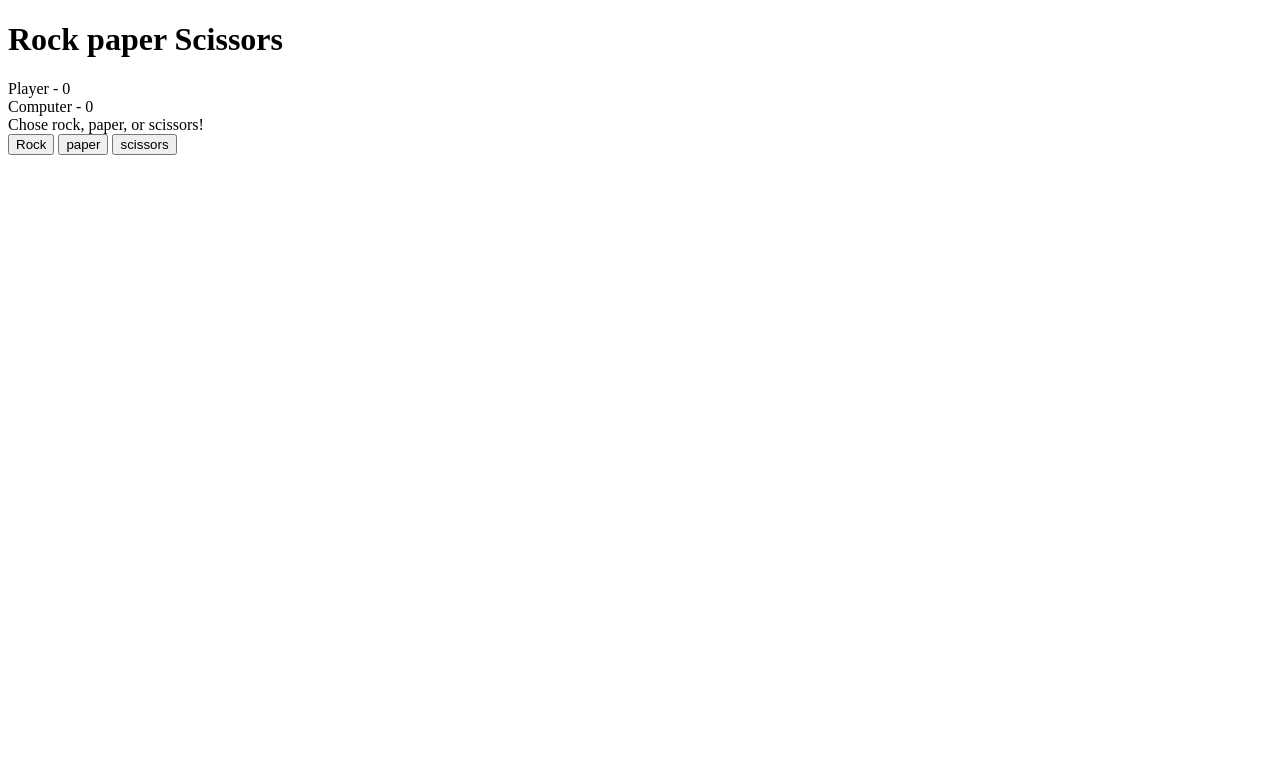
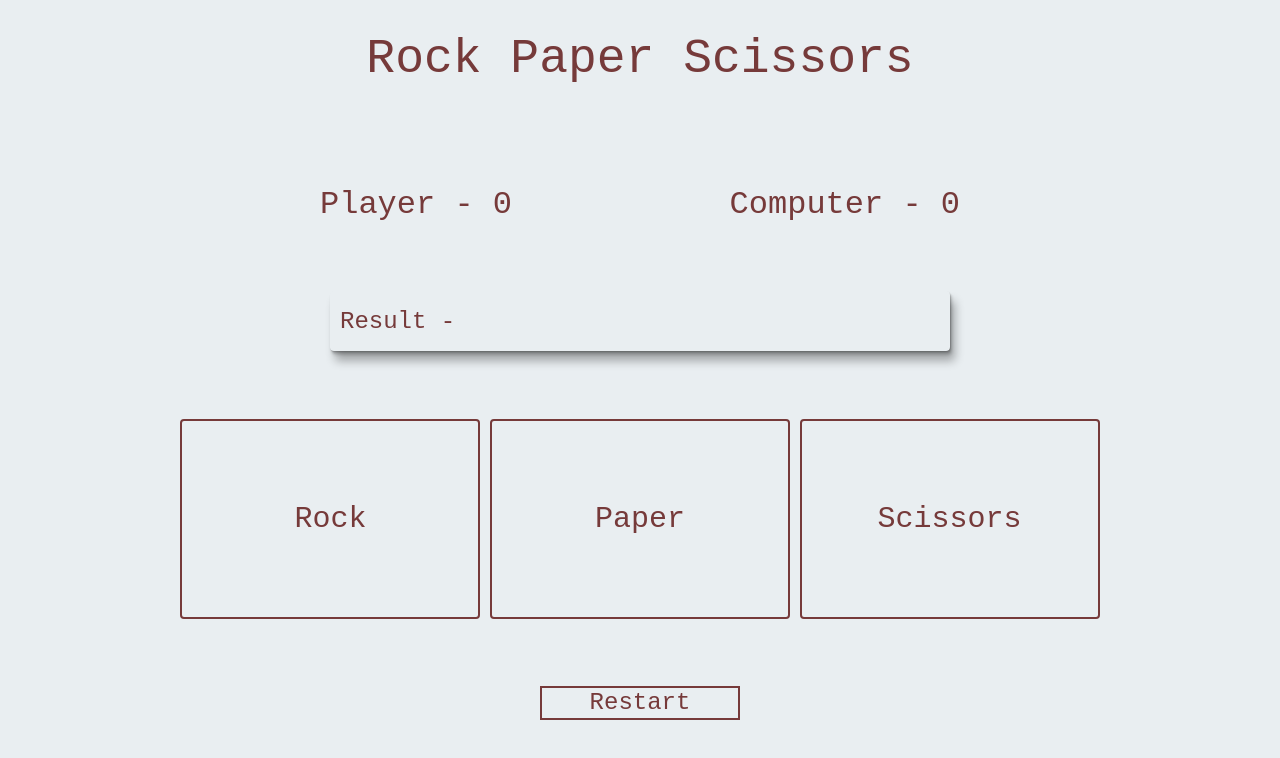
Before and after one commit to ZDON-Official/Odin-Rock-Paper-Scissors, a plain HTML site: page index.html in a window 1280 px wide. Drawn offline with nearby package versions, Linux system fonts and the light colour scheme.

Commit message:
better UI, working on restart btn

```diff
--- a/index.html
+++ b/index.html
@@ -4,21 +4,33 @@
         <meta charset="UTF-8">
         <meta http-equiv="X-UA-Compatible" content="IE=edge">
         <meta name="viewport" content="width=device-width, initial-scale=1.0">
+        <link rel="stylesheet" href="styles.css">
+
+        <link
+            rel="stylesheet"
+            href="https://cdnjs.cloudflare.com/ajax/libs/normalize/8.0.1/normalize.min.css"
+        />
+        <script
+            src="https://kit.fontawesome.com/2481b66331.js"
+            crossorigin="anonymous"
+        ></script>
+
         <title>Odin Rock Paper Scissors</title>
     </head>
 
     <body>
-        <h1>Rock paper Scissors</h1>
+        <h1 class="title">Rock Paper Scissors</h1>
         <div class="scores">
             <div class="playerScore">Player - <span id="playerScore">0</span></div>
             <div class="computerScore">Computer - <span id="computerScore">0</span></div>
         </div>
-        <div id="result">Chose rock, paper, or scissors!</div>
-        <div>
-            <button id="rock">Rock</button>
-            <button id="paper">paper</button>
-            <button id="scissors">scissors</button>
+        <div class="result">Result - <span id="result"></span></div>
+        <div >
+            <button id="rock" class="buttons">Rock</button>
+            <button id="paper" class="buttons">Paper</button>
+            <button id="scissors" class="buttons">Scissors</button>
         </div>
+        <button id="restart_btn">Restart</button>
     </body>
     <script src="script.js"></script>
 </html>
--- a/script.js
+++ b/script.js
@@ -27,33 +27,43 @@ function PlayRound(getComputerChoice, playerSelection) {
   Ps = playerSelection.toLowerCase();
   Cp = getComputerChoice;
 
+  resultDisplay.innerHTML = "";
   var status;
 
   if (Ps === Cp) {
+    console.log("draw");
+    resultDisplay.innerHTML = "It's a Draw";
     return;
   }
 
   if (Cp === "paper" && Ps === "rock") {
-    console.log("computer won, rock and paper");
+    console.log("paper beats rock");
+    resultDisplay.inertHTML = "You lose! Paper beats rock";
     status = false;
   } else if (Cp === "rock" && Ps === "scissor") {
-    console.log("computer won, rock and scissors");
+    console.log("rock beats scissor");
+
+    resultDisplay.inertHTML = "You lose! Rock beats scissor";
 
     status = false;
   } else if (Cp === "scissor" && Ps === "paper") {
-    console.log("computer won, scissor and paper");
+    console.log("scissor cuts paper");
+
+    resultDisplay.inertHTML = "You lose! scissor cuts paper";
 
     status = false;
   } else {
-    console.log("player won");
+    resultDisplay.innerHTML = `You win! ${Ps} beats ${Cp}`;
     status = true;
   }
+
+  console.log(`status ${status}`);
 
   updateScores(status);
 }
 
 function updateScores(boolean) {
-  console.log(`updating scores ${boolean}`);
+  // console.log(`updating scores ${boolean}`);
   if (boolean) {
     playerScore++;
   } else {
@@ -71,9 +81,9 @@ function showResult() {
     resultDisplay.innerHTML = "You Win!!";
   } else if (playerScore < computerScore) {
     resultDisplay.innerHTML = "You Lost!";
+  } else {
+    resultDisplay.innerHTML = "It's a Draw";
   }
-
-  resultDisplay.innerHTML = "It's a Draw";
 }
 
 // updates the scoreboard
@@ -87,7 +97,7 @@ function buttonClicked(playerSelection) {
   // check if the game is over (one player won 5 times)
   const computerChoice = getComputerChoice();
   if (isOver()) {
-    resultDisplay.innerHTML = "Game Over";
+    showResult();
     return;
   }
 
--- /dev/null
+++ b/styles.css
@@ -0,0 +1,81 @@
+:root{
+    --primary_color: #763a3a;
+    --background_color: #e9eef1;
+
+    --box-shadow:
+    0.3px 0.5px 0.5px rgba(0, 0, 0, 0.105),
+    0.8px 1.5px 1.3px rgba(0, 0, 0, 0.15),
+    1.8px 3.6px 3px rgba(0, 0, 0, 0.195),
+    5px 10px 10px rgba(0, 0, 0, 0.3)
+  ;
+}
+
+body{
+    font-family: 'Courier New', Courier, monospace;
+    font-weight: lighter;
+    display: flex;
+    flex-direction: column;
+    align-items: center;
+    justify-content: space-between;
+    height: 90vh;
+    box-sizing: border-box;
+    margin: 0%;
+    padding: 0%;
+
+    background-color: var(--background_color);
+    color: var(--primary_color);
+}
+
+button{
+    border: 2px solid var(--primary_color);
+    background-color: transparent;
+    color: var(--primary_color);
+    border-radius: 4px;
+}
+
+button:hover{
+    cursor: pointer;
+}
+
+.buttons{
+    font-size: 30px;
+    /* width: 350px;
+    height: 200px; */
+    width: 10em;
+    height: 200px;
+}
+
+.title{
+    font-size: 3em;
+    font-weight: 500;
+}
+
+.result{
+    font-size: 1.5em;
+    /* border: 2px solid var(--primary_color); */
+    width: 600px;
+    height: 60px;
+    border-radius: 4px;
+    padding: 0 10px;
+    margin: 0;
+    display: flex;
+    align-items: center;
+    column-gap: 10px;
+    box-shadow: var(--box-shadow);
+
+}
+
+.scores{
+    display: flex;
+    /* border: solid white; */
+    justify-content: space-between;
+    width: 50vw;
+    font-size: 2em;
+}
+
+#restart_btn{
+    /* visibility: hidden; */
+    border-radius: 0;
+    width: 200px;
+    font-size: 1.5em;
+}
```
